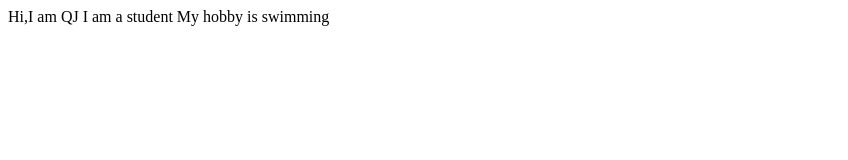
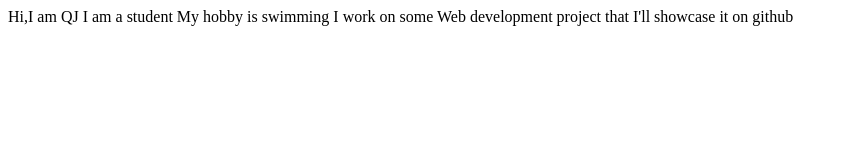
Before and after one commit to Qjetpur/students_name_site, a plain HTML site: page index.html in a window 1280 px wide. Shown: the whole page, without its empty margins (0-848 px from the left). Drawn offline with Linux system fonts and the light colour scheme.

Commit message:
update: details of project

```diff
--- a/index.html
+++ b/index.html
@@ -11,5 +11,7 @@
 
     My hobby is swimming
 
+    I work on some Web development project that I'll showcase it on github
+
 </body>
 </html>
```
